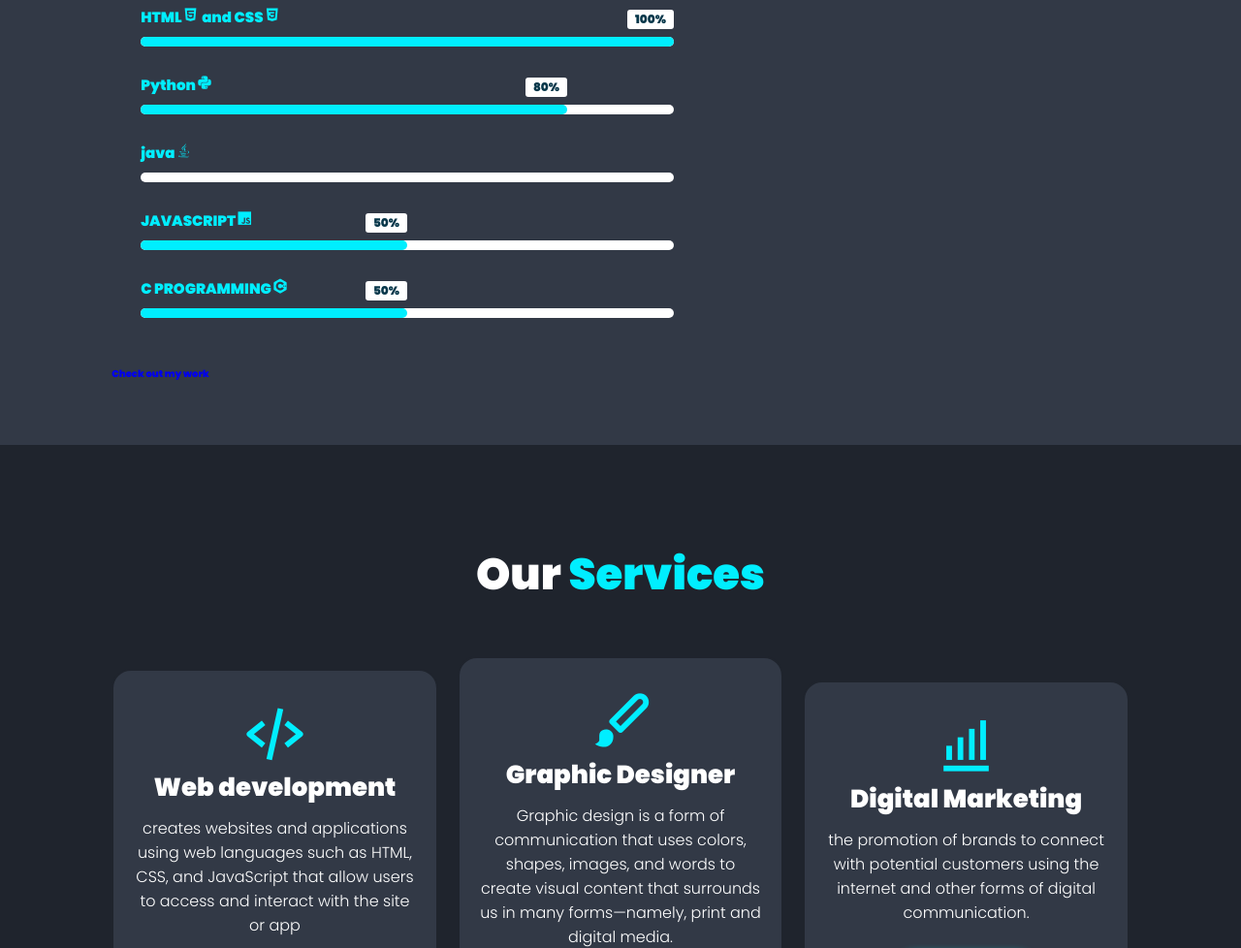
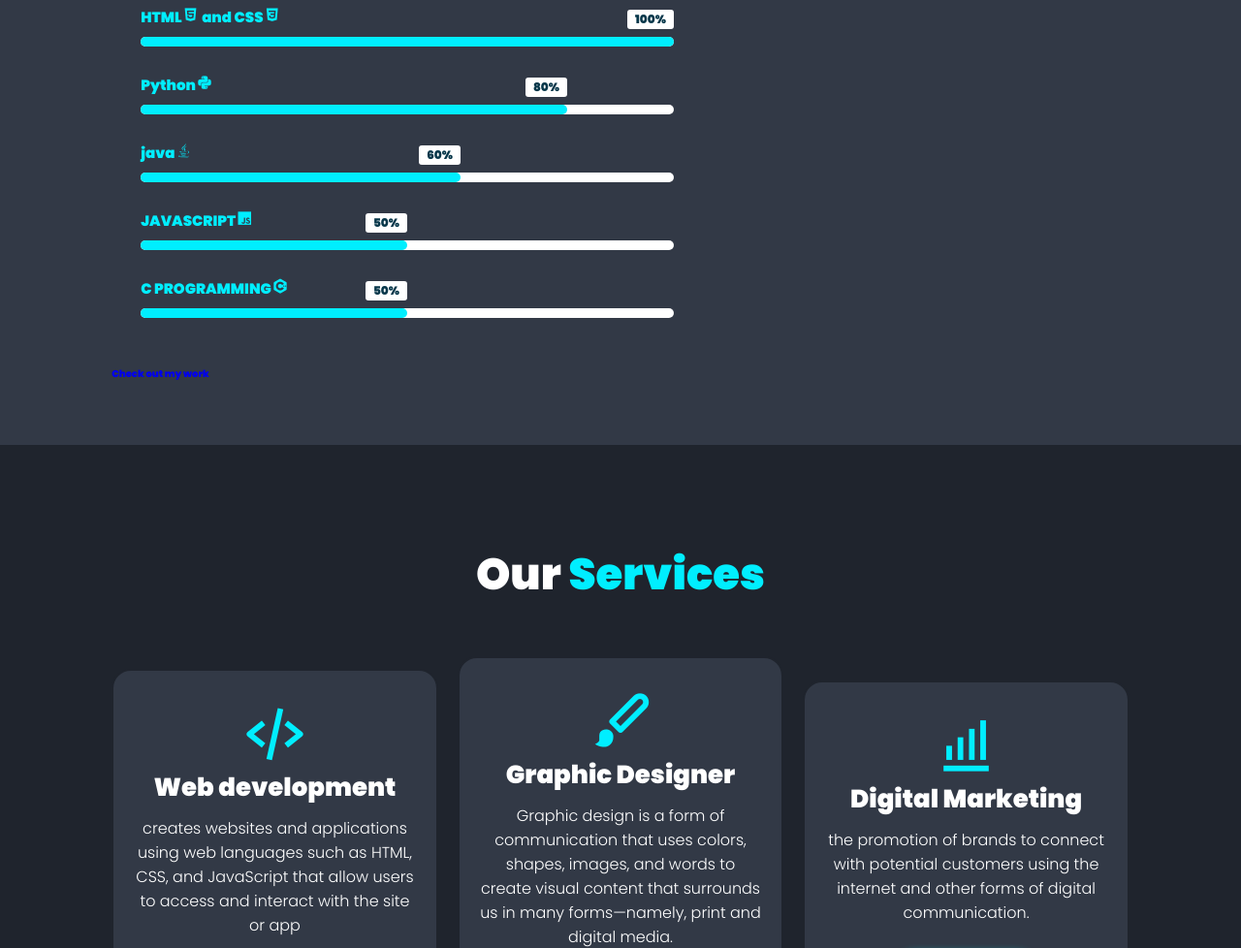
Before and after one commit to itsmekriish/Kadapa_Sai_Krishna, a plain HTML site: page index.html in a window 1280 px wide. Shown: the part 2741-3719 px from the top of the page at 97% size. Drawn offline with nearby package versions, Linux system fonts and the light colour scheme; some icons are missing.

Commit message:
Update style.css

```diff
--- a/style.css
+++ b/style.css
@@ -306,7 +306,7 @@ span {
     width: 80%;
   }
 
-  .progress-line .bootstrap {
+  .progress-line .java {
     width: 60%;
   }
 
@@ -352,7 +352,7 @@ span {
     content: "80%";
   }
 
-  .progress-line .bootstrap::after {
+  .progress-line .java::after {
     content: "60%";
   }
 
@@ -401,6 +401,7 @@ span {
     left: 0;
     width: 100%;
     height: 100%;
+    color: var(--bg-color);
     background: linear-gradient(rgba(0,0,0,.1),var(--main-color));
     display: flex;
     justify-content: center;
```
